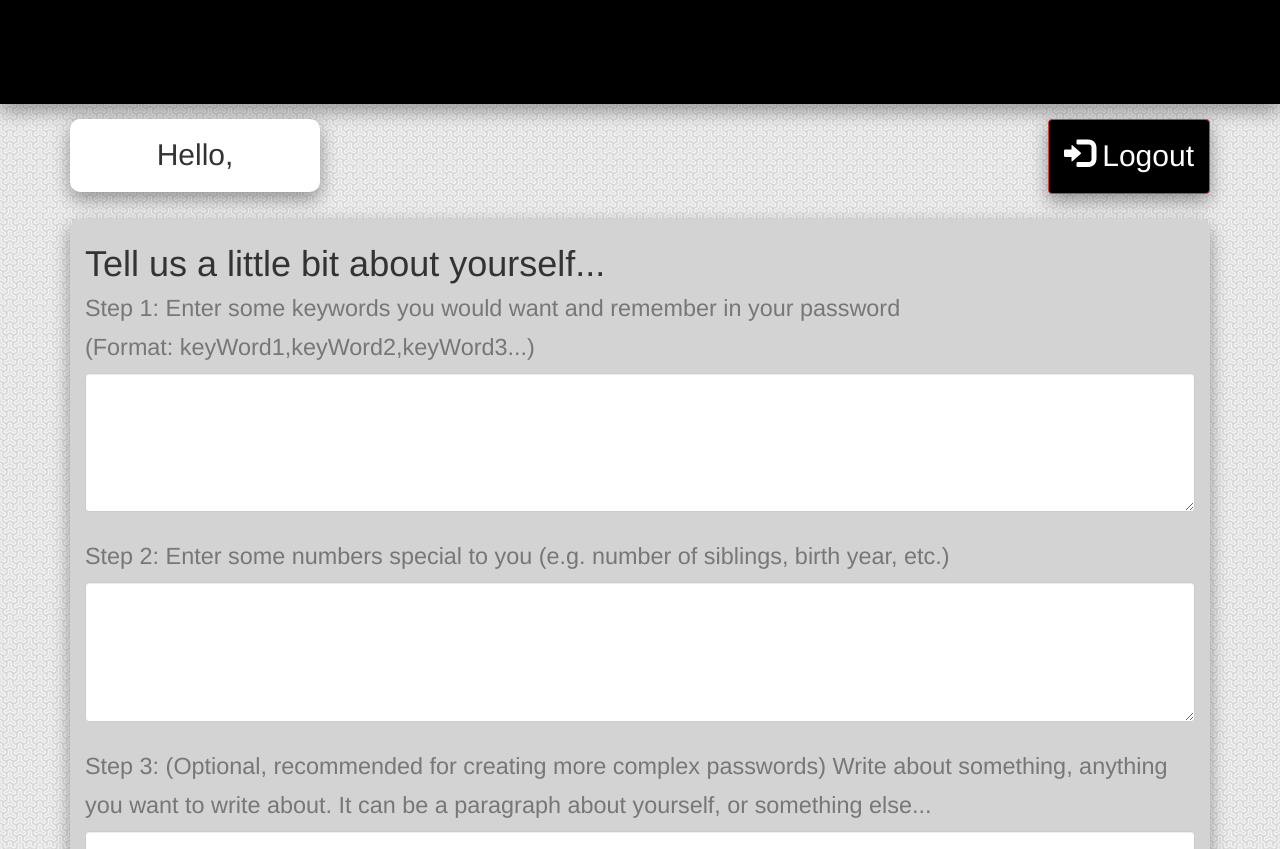
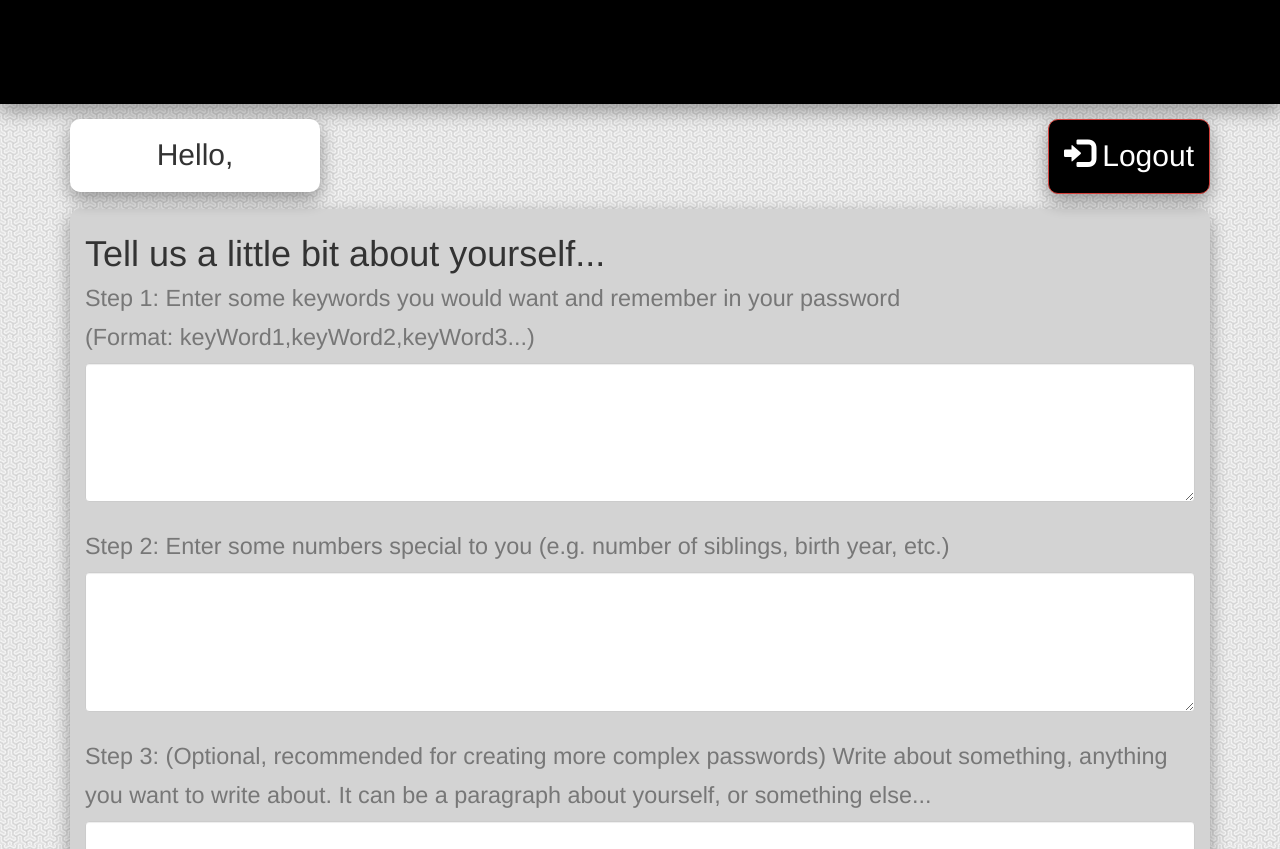
Before and after one commit to dynamitenate/PasswordGenerator, a website: page public/generate/index.html in a window 1280 px wide. Shown: the top 849 px of the page. Drawn offline with nearby package versions, Linux system fonts and the light colour scheme; sample sign-in values are in the browser's storage.

Commit message:
buttuons rounded

```diff
--- a/public/generate/index.html
+++ b/public/generate/index.html
@@ -48,9 +48,9 @@
 		}
 		</script>
 		<div style="font-align: right">
-		<button type="button" id="logout" class="btn btn-danger" onclick="logout()" style="box-shadow: 0 8px 16px 0 rgba(0,0,0,0.2), 0 6px 20px 0 rgba(0,0,0,0.19);padding:15px; background-color:black; color:white; font-size:30px; float:right;"><span class="glyphicon glyphicon-log-in"></span> Logout</button>
+		<button type="button" id="logout" class="btn btn-danger" onclick="logout()" style="box-shadow: 0 8px 16px 0 rgba(0,0,0,0.2), 0 6px 20px 0 rgba(0,0,0,0.19);padding:15px; background-color:black; color:white; font-size:30px; float:right;border-radius:10px;"><span class="glyphicon glyphicon-log-in"></span> Logout</button>
 		</div>
-		<div class="form-group" style="background-color:#d3d3d3;margin-top:100px;padding:5px 15px 15px 15px;box-shadow: 0 8px 16px 0 rgba(0,0,0,0.2), 0 6px 20px 0 rgba(0,0,0,0.19);border-radius:10px;">
+		<div class="form-group" style="background-color:#d3d3d3;margin-top:90px;padding:5px 15px 15px 15px;box-shadow: 0 8px 16px 0 rgba(0,0,0,0.2), 0 6px 20px 0 rgba(0,0,0,0.19);border-radius:10px;">
 			<form>
 				<h1>Tell us a little bit about yourself...<br><small>Step 1: Enter some keywords you would want and remember in your password<br>(Format: keyWord1,keyWord2,keyWord3...)</small></h1>
 				<textarea class="form-control" rows="4" id="keywords" style="font-size:22px;"></textarea>
```
